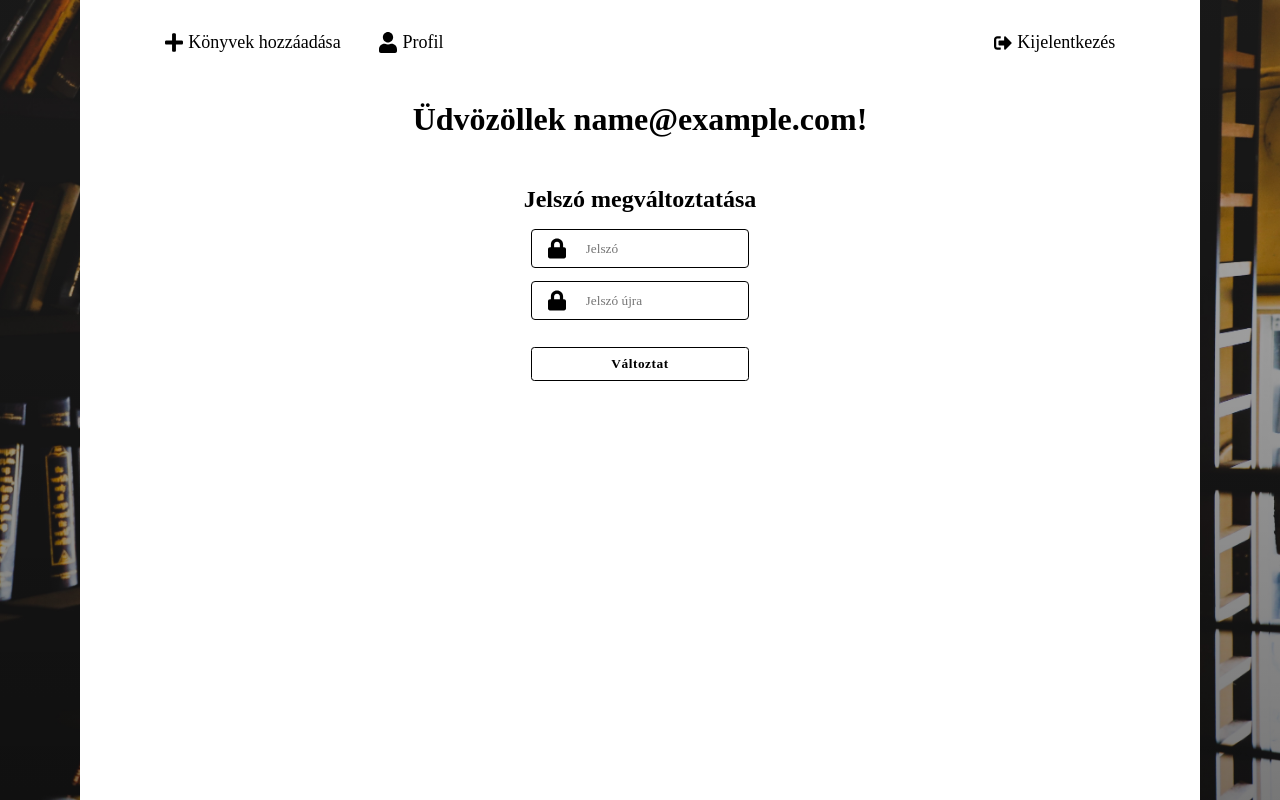
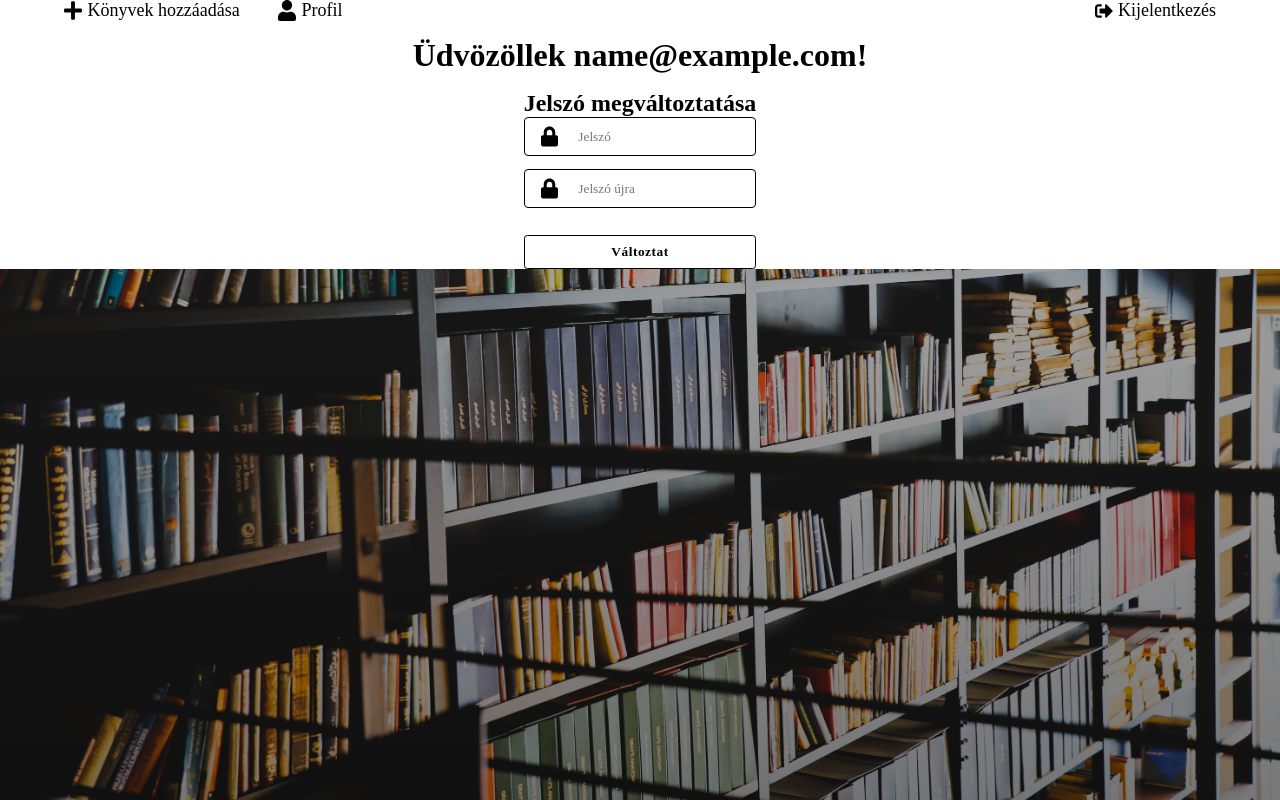
Before and after one commit to r3surr3cti0n/konyvtar, a PHP site: page /profil/index.php in a window 1280 px wide. Run offline with PHP 8.4, Linux system fonts and the light colour scheme; the visitor is signed in with stand-in values (Sample User, id 1); some web fonts are replaced.

Commit message:
Delete styling

```diff
--- a/profil/style.css
+++ b/profil/style.css
@@ -2,22 +2,3 @@ body {
 	background: linear-gradient(rgba(0, 0, 0, 0.212), rgba(0, 0, 0, 0.486)),
 		url(../img/bookshelf.jpg) no-repeat center center / cover;
 }
-
-#main {
-	width: 100%;
-	min-height: 100vh;
-	max-width: 70em;
-	padding: 2em 2em 4em 2em;
-	gap: 3em;
-}
-
-.title {
-	word-wrap: break-word;
-}
-
-.container {
-	display: flex;
-	flex-direction: column;
-	align-items: center;
-	gap: 1em;
-}
```
